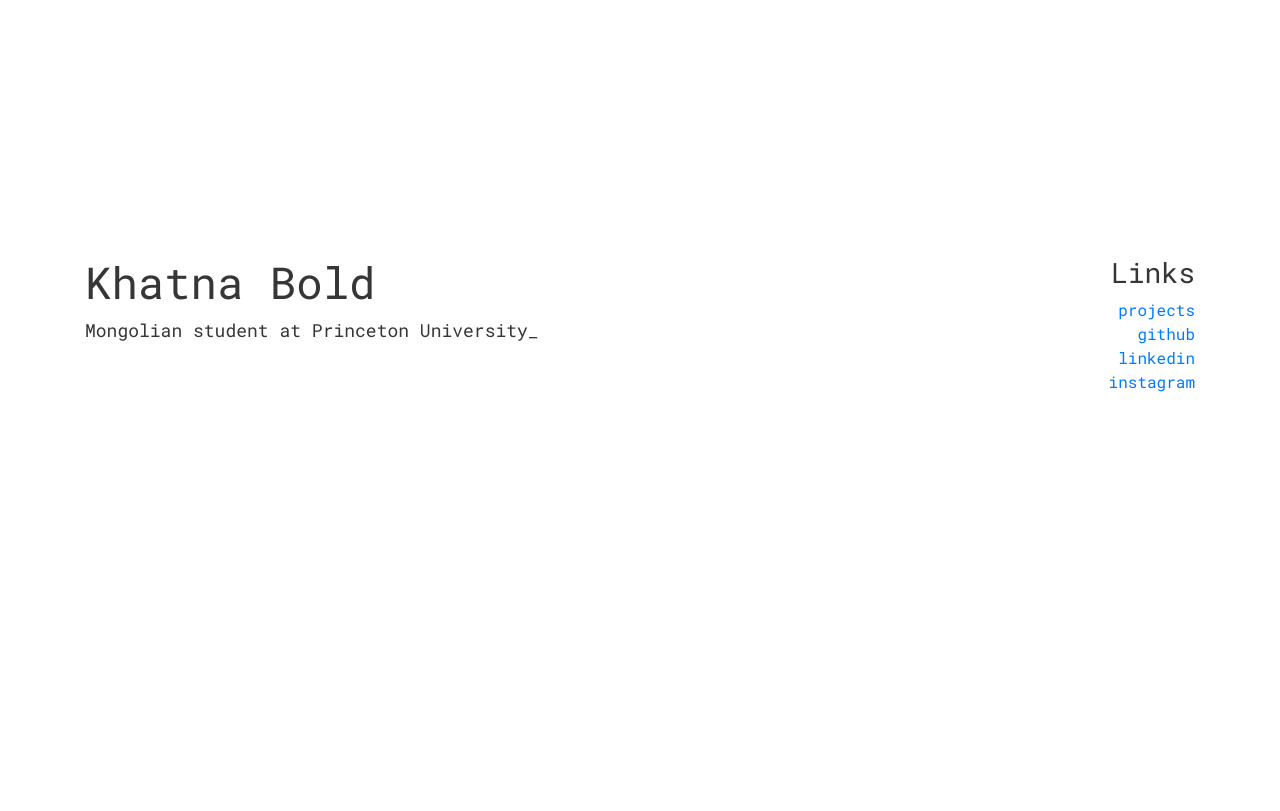
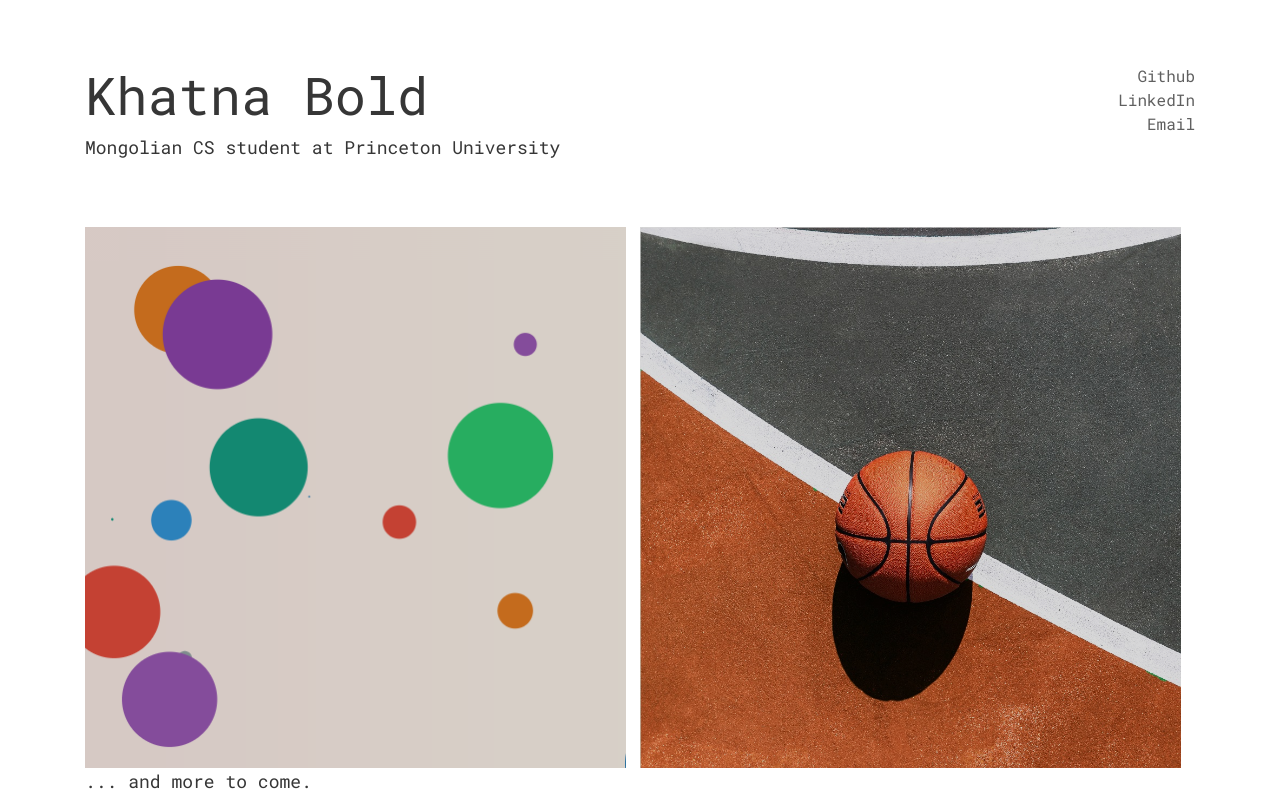
Before and after one commit to khatna/khatna.github.io, a plain HTML site: page index.html in a window 1280 px wide. Drawn offline with nearby package versions, Linux system fonts and the light colour scheme.

Commit message:
v1: project thumbnails, link transitions

```diff
--- a/index.html
+++ b/index.html
@@ -2,41 +2,47 @@
 <html>
 	<head>
 		<title>Khatna Bold</title>
-
+		<!--bootstrap-->
 		<link rel="stylesheet" href="https://stackpath.bootstrapcdn.com/bootstrap/4.1.3/css/bootstrap.min.css">
-		<link rel="stylesheet" href="./public/stylesheets/main.css" type="text/css">
-
 		<!-- font Roboto Mono -->
 		<link href="https://fonts.googleapis.com/css?family=Roboto+Mono:400,700" rel="stylesheet">
-
 		<!--jquery-->
 		<script
 	  src="https://code.jquery.com/jquery-3.3.1.min.js"
 	  integrity="sha256-FgpCb/KJQlLNfOu91ta32o/NMZxltwRo8QtmkMRdAu8="
 	  crossorigin="anonymous"></script>
+	  <!--local stylesheet-->
+	  <link rel="stylesheet" href="./public/stylesheets/main.css" type="text/css">
 	</head>
 
 	<body>
 		<div class="container">
 			<div class="row">
-    		<div class="col">
-      		<div class="header">
-	      		<h1 class="text-left">Khatna Bold</h1>
-		    		<p id="bio">Mongolian student at Princeton University</p>
-					</div>
+    		<div class="col col-xs-12">
+      		<h1 class="text-left">Khatna Bold</h1>
+	    		<p>Mongolian CS student at Princeton University<span id="_">_</span></p>
     		</div>
-    		<div class="col text-center">
-      		<h3 class="text-right"> Links </h3>
+    		<div class="col col-xs-12" id="links">
       		<ul>
-      			<li><a href="index.html">projects</a></li>
-      			<li><a href="http://www.github.com/khatna">github</a></li>
-	      		<li><a href="http://www.linkedin.com/in/khatnabold">linkedin</a></li>
-	      		<li><a href="http://www.instagram.com/khatnaaa">instagram</a></li>
+      			<li><a href="http://www.github.com/khatna">Github</a></li>
+	      		<li><a href="http://www.linkedin.com/in/khatnabold">LinkedIn</a></li>
+	      		<li><a href="mailto:bold@princeton.edu">Email</a></li>
       		</ul>
     		</div>
   		</div>
+		</div>
 
-		</div>
+    <div class="container">
+      <a href="http://khatna-circles.herokuapp.com">
+        <img class="project float-left l" src="./public/circles.PNG">
+      </a>
+      <a href="http://khatna.github.io/bensense">
+        <img class="project float-left r" src="./public/bensense.jpg">
+      </a>
+    </div>
+    <div class="container">
+      <p id="blurb">... and more to come.</p>
+    </div>
 	</body>
 	<script src="public/js/main.js"></script>
 </html>
--- a/public/js/main.js
+++ b/public/js/main.js
@@ -1,20 +1,7 @@
 // underscore flicker effect
-
-const no_  = "Mongolian student at Princeton University"
-const yes_ = "Mongolian student at Princeton University_"
-
-let underscore = false;
-
-function changeBio(underscore) {
-	if (underscore)
-		$("#bio").html(no_);
-	else
-		$("#bio").html(yes_);
-}
-
 setInterval(() => {
-	changeBio(underscore);
-	underscore = !underscore;
+	$("#_").toggleClass("hidden");
 }, 1000);
 
-// -----------------------------------------------------------------------------
+// Open new tabs ---------------------------------------------------------------
+$("a").attr("target", "_blank");
--- a/public/stylesheets/main.css
+++ b/public/stylesheets/main.css
@@ -1,23 +1,63 @@
 body {
-	padding-top: 20%;
+	margin-top: 5%;
 	font-family: 'Roboto Mono', monospace;
 	color: rgb(54, 54, 54);
 }
 
+/* Bio -----------------------------------------------------------------------*/
+
 h1 {
-	font-weight: normal;
-	font-size: 44px;
+	font-size: 52px;
 }
 
 p {
 	font-size: 18px;
 }
 
-ul {
-	margin: auto auto;
+.hidden {
+	display: none;
 }
 
+/* Links tab -----------------------------------------------------------------*/
+
 li {
+	list-style: none;
 	text-align: right;
-	list-style: none;
 }
+
+li a {
+	font-size: 16px;
+	color: rgb(96, 96, 96);
+	transition-duration: 0.2s;
+}
+
+li a:hover {
+	padding-right: 8px;
+	font-weight: bold;
+	color: rgb(48, 48, 48);
+	text-decoration: none;
+}
+/* Project thumbnails --------------------------------------------------------*/
+
+img.project {
+	margin-top: 50px;
+	width: 48.7%;
+	-webkit-filter: brightness(85%);
+}
+
+.project.l {
+	margin-right: 0.65%;
+}
+
+.project.r {
+	margin-left: 0.65%;
+}
+
+.project:hover {
+	-webkit-filter: brightness(100%);
+	-webkit-transition: all 0.3s ease;
+	-moz-transition: all 0.3s ease;
+	-o-transition: all 0.3s ease;
+	-ms-transition: all 0.3s ease;
+	transition: all 0.3s ease;
+}
```
Also changed, not shown: public/bensense.jpg (added), public/circles.PNG (added), 1 other file.
